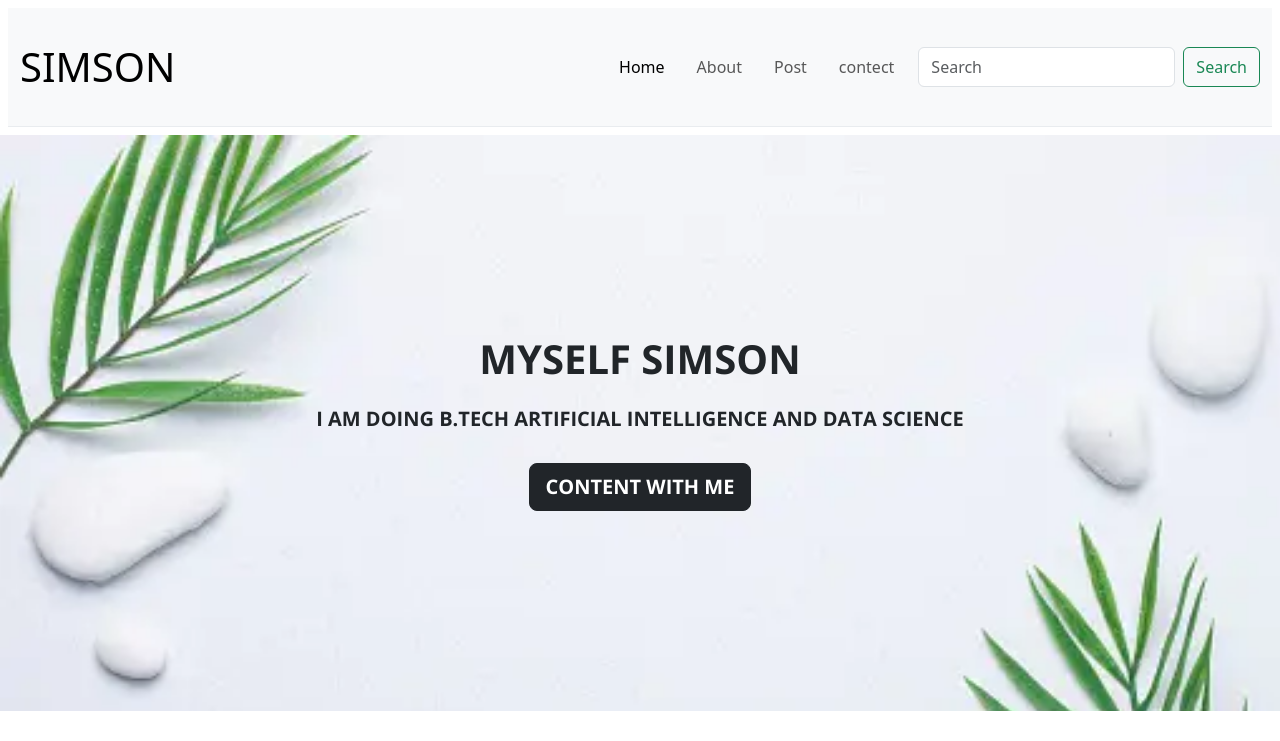
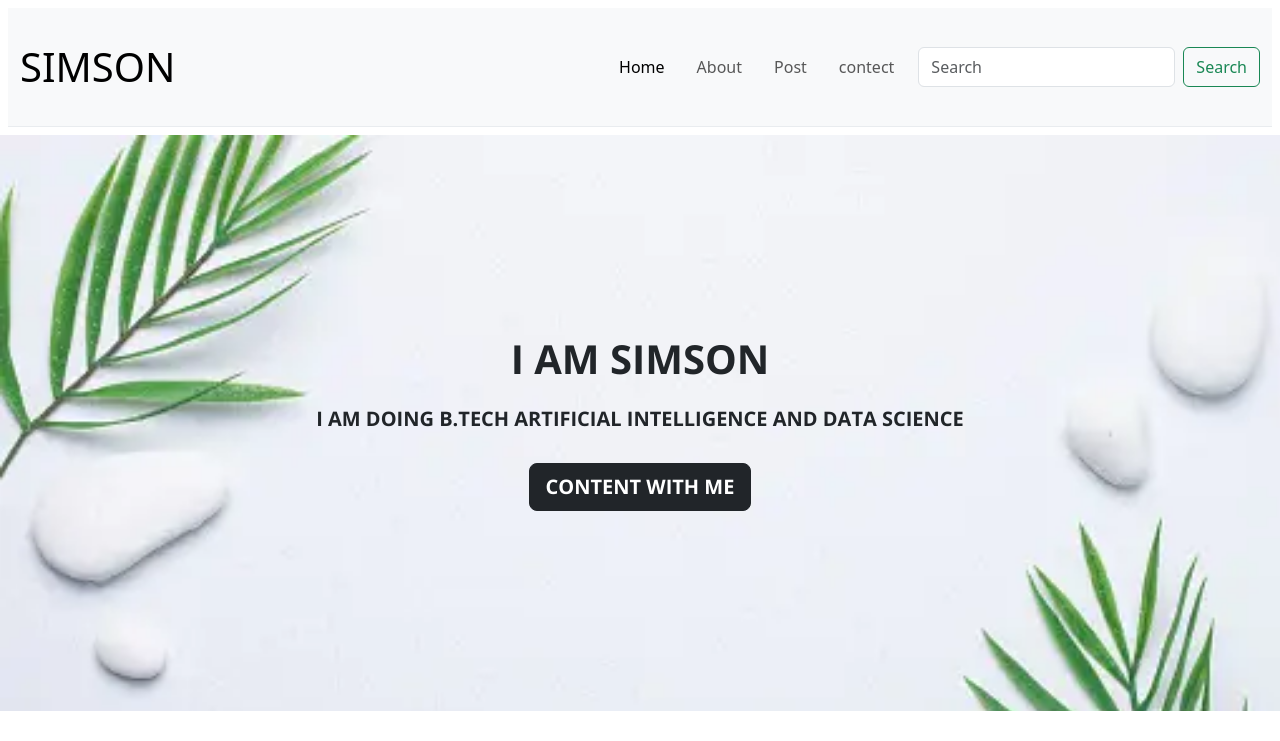
Before and after one commit to simson2007/Simson, a plain HTML site: page index.html in a window 1280 px wide. Shown: the top 741 px of the page. Drawn offline with nearby package versions, Linux system fonts and the light colour scheme; a script that the page names is missing.

Commit message:
Update index.html

```diff
--- a/index.html
+++ b/index.html
@@ -53,7 +53,7 @@
 	      <div class="col-md-12">
 	        <div class="w-75 m-auto">
 
-	      <h1 class="pb-3">Myself Simson</h1>
+	      <h1 class="pb-3">i am Simson</h1>
 	      <h5 class="pb-4">I am doing b.tech artificial intelligence and data science</h5>
 	      <a type="button" class="btn btn-dark btn-lg text-uppercase" href="https://www.instagram.com/simson.artist?igsh=MW10NTI3dm5wN2Zjeg==Hi simson I am from your website";>content with me</a>
 
```
